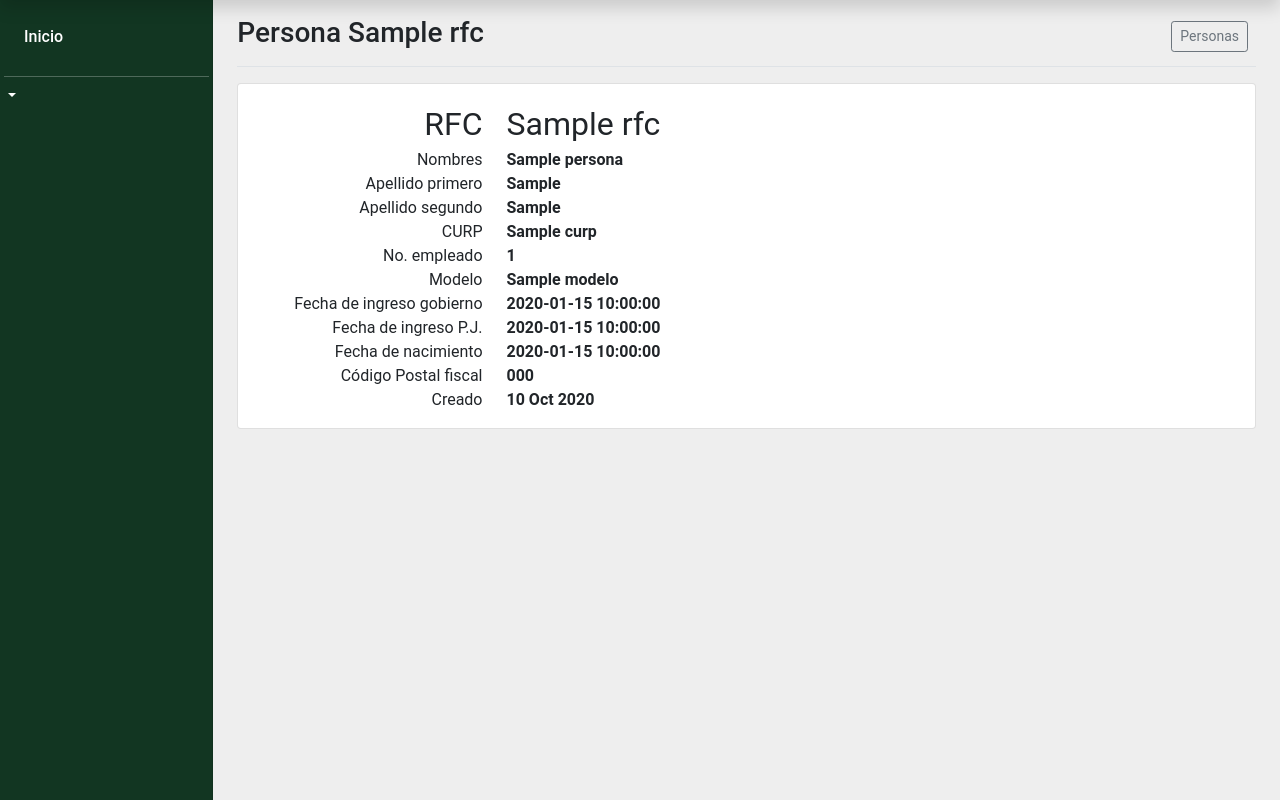
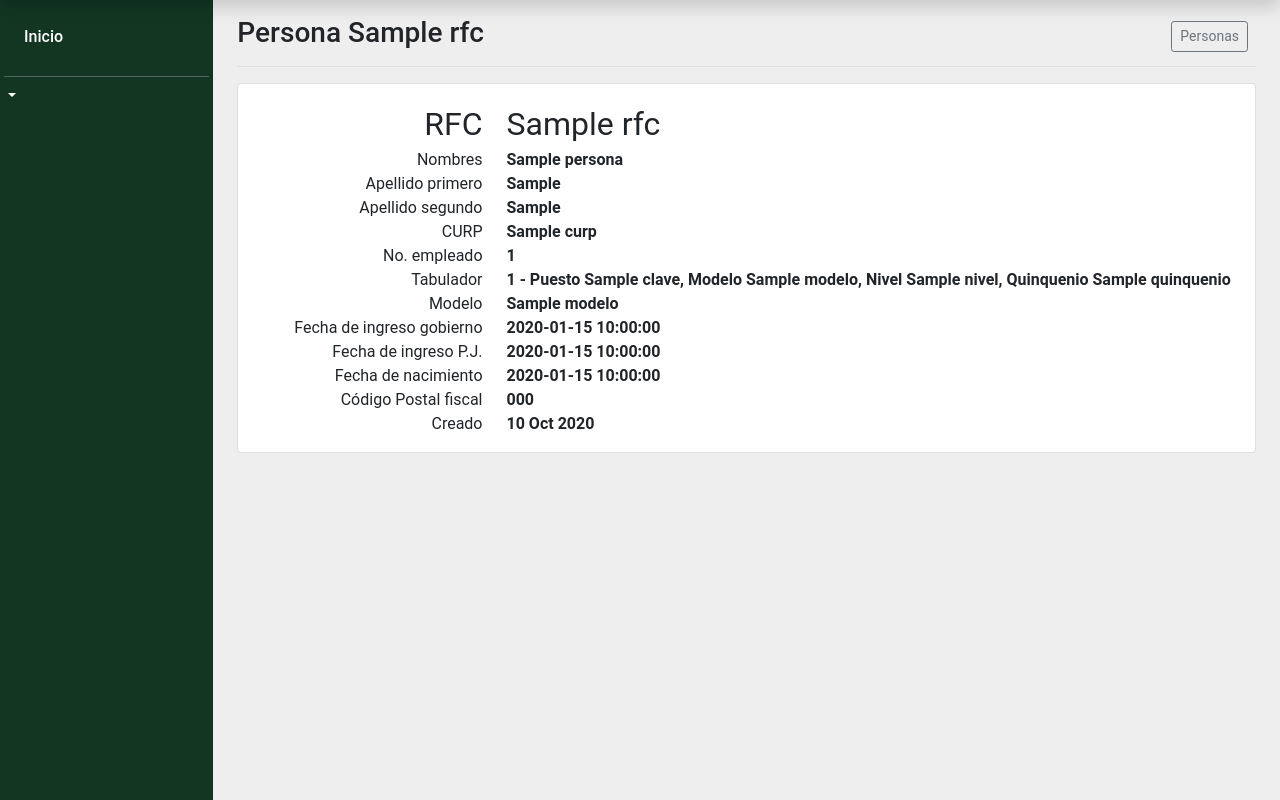
Before and after one commit to PJECZ/pjecz-perseo-flask, a Python web app: template perseo/blueprints/personas/templates/personas/detail.jinja2 in a window 1280 px wide. Shown: the part 54-854 px from the top of the page. Run offline with Jinja, Linux system fonts and the light colour scheme; the template is opened without the code that fills it: most values are stand-ins (such as "Sample title", 1, 10 or a date in 2020); some libraries are stand-ins or nearby versions.

Commit message:
Ya se filtran las personas por el tabulador

```diff
--- a/perseo/blueprints/personas/templates/personas/detail.jinja2
+++ b/perseo/blueprints/personas/templates/personas/detail.jinja2
@@ -27,6 +27,16 @@
         {{ detail.label_value('Apellido segundo', persona.apellido_segundo) }}
         {{ detail.label_value('CURP', persona.curp) }}
         {{ detail.label_value('No. empleado', persona.num_empleado) }}
+        {% set tabulador_str = persona.tabulador.id | string + ' - '  %}
+        {% set tabulador_str = tabulador_str + 'Puesto ' + persona.tabulador.puesto.clave + ', ' %}
+        {% set tabulador_str = tabulador_str + 'Modelo ' + persona.tabulador.modelo | string + ', ' %}
+        {% set tabulador_str = tabulador_str + 'Nivel ' + persona.tabulador.nivel | string + ', ' %}
+        {% set tabulador_str = tabulador_str + 'Quinquenio ' + persona.tabulador.quinquenio | string %}
+        {% if current_user.can_view('TABULADORES') %}
+            {{ detail.label_value('Tabulador', tabulador_str, url_for('tabuladores.detail', tabulador_id=persona.tabulador.id)) }}
+        {% else %}
+            {{ detail.label_value('Tabulador', tabulador_str) }}
+        {% endif %}
         {{ detail.label_value('Modelo', persona.modelo) }}
         {{ detail.label_value('Fecha de ingreso gobierno', persona.ingreso_gobierno_fecha) }}
         {{ detail.label_value('Fecha de ingreso P.J.', persona.ingreso_pj_fecha) }}
--- a/perseo/blueprints/personas/views.py
+++ b/perseo/blueprints/personas/views.py
@@ -50,6 +50,8 @@ def datatable_json():
         consulta = consulta.filter(Persona.apellido_primero.contains(safe_string(request.form["apellido_primero"])))
     if "apellido_segundo" in request.form:
         consulta = consulta.filter(Persona.apellido_segundo.contains(safe_string(request.form["apellido_segundo"])))
+    if "tabulador_id" in request.form:
+        consulta = consulta.filter_by(tabulador_id=request.form["tabulador_id"])
     # Ordenar y paginar
     registros = consulta.order_by(Persona.rfc).offset(start).limit(rows_per_page).all()
     total = consulta.count()
@@ -61,6 +63,10 @@ def datatable_json():
                 "detalle": {
                     "rfc": resultado.rfc,
                     "url": url_for("personas.detail", persona_id=resultado.id),
+                },
+                "tabulador": {
+                    "id": resultado.tabulador.id,
+                    "url": url_for("tabuladores.detail", tabulador_id=resultado.tabulador_id),
                 },
                 "nombres": resultado.nombres,
                 "apellido_primero": resultado.apellido_primero,
--- a/perseo/blueprints/tabuladores/templates/tabuladores/detail.jinja2
+++ b/perseo/blueprints/tabuladores/templates/tabuladores/detail.jinja2
@@ -23,7 +23,7 @@
     {% call detail.card(estatus=tabulador.estatus) %}
         {{ detail.label_value_big('ID', tabulador.id) }}
         {# Columnas que hacen una combinacion unica #}
-        {{ detail.label_value('Puesto', tabulador.puesto.clave, url_for('puestos.detail', puesto_id=tabulador.puesto_id)) }}
+        {{ detail.label_value('Puesto', tabulador.puesto.clave + ' - ' + tabulador.puesto.descripcion, url_for('puestos.detail', puesto_id=tabulador.puesto_id)) }}
         {{ detail.label_value('Modelo', tabulador.modelo) }}
         {{ detail.label_value('Nivel', tabulador.nivel) }}
         {{ detail.label_value('Quinquenio', tabulador.quinquenio) }}
```
